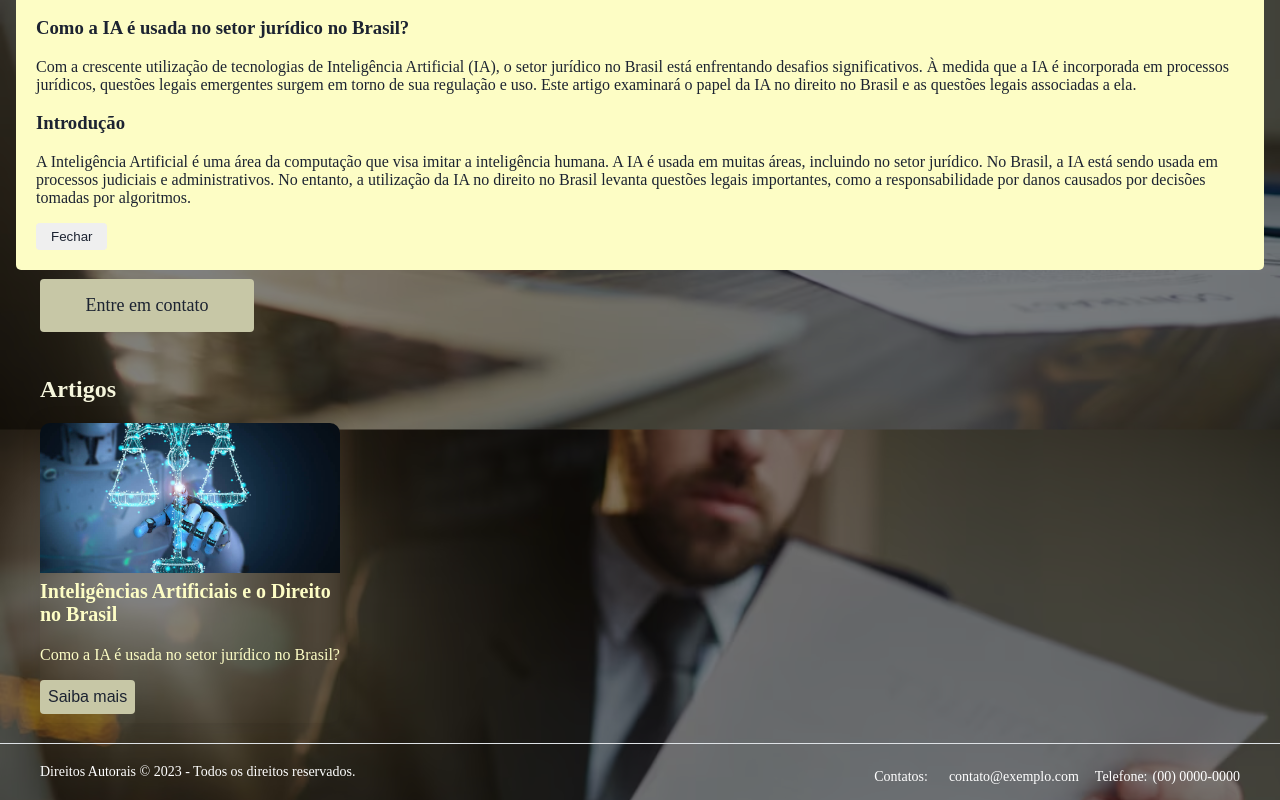
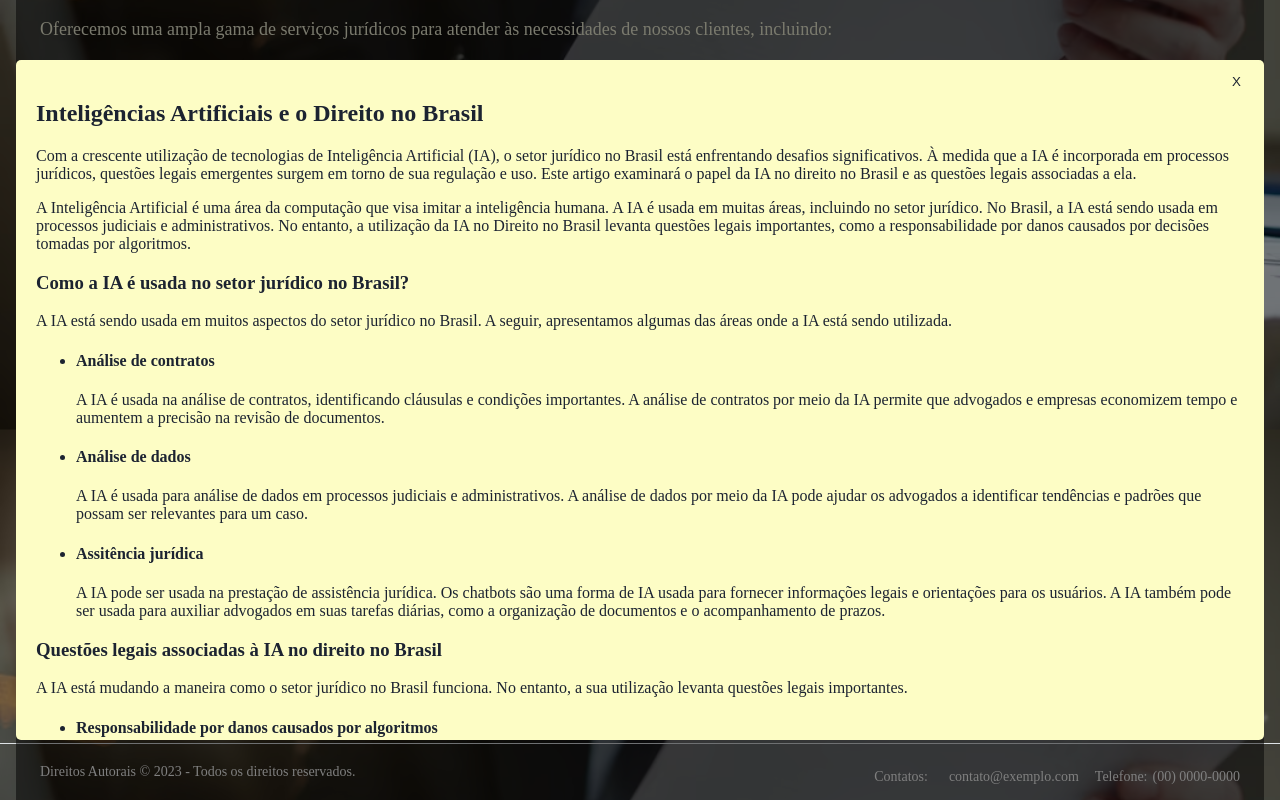
Before and after one commit to baxiclides-basso-neto/baciclides-advocacia, a React (Vite) app: page / in a window 1280 px wide. Both pictures are taken after a click on the button "Saiba mais". Shown: the part 423-1223 px from the top of the page. Built offline with nearby package versions, Linux system fonts and the light colour scheme.

Commit message:
Finish modal

```diff
--- a/src/components/modal/ModalLandingPage.jsx
+++ b/src/components/modal/ModalLandingPage.jsx
@@ -6,12 +6,100 @@ const Modal = ({ isOpen, onClose }) => {
   return (
     <ModalContainer style={{ display: isOpen ? "flex" : "none" }}>
       <ModalContent>
+        <Btn onClick={onClose}>X</Btn>
         <h2>Inteligências Artificiais e o Direito no Brasil</h2>
+
+        <p>
+          Com a crescente utilização de tecnologias de Inteligência Artificial
+          (IA), o setor jurídico no Brasil está enfrentando desafios
+          significativos. À medida que a IA é incorporada em processos
+          jurídicos, questões legais emergentes surgem em torno de sua regulação
+          e uso. Este artigo examinará o papel da IA no direito no Brasil e as
+          questões legais associadas a ela.
+        </p>
+
+        <p>
+          A Inteligência Artificial é uma área da computação que visa imitar a
+          inteligência humana. A IA é usada em muitas áreas, incluindo no setor
+          jurídico. No Brasil, a IA está sendo usada em processos judiciais e
+          administrativos. No entanto, a utilização da IA no Direito no Brasil
+          levanta questões legais importantes, como a responsabilidade por danos
+          causados por decisões tomadas por algoritmos.
+        </p>
         <h3>Como a IA é usada no setor jurídico no Brasil?</h3>
-        <p>Com a crescente utilização de tecnologias de Inteligência Artificial (IA), o setor jurídico no Brasil está enfrentando desafios significativos. À medida que a IA é incorporada em processos jurídicos, questões legais emergentes surgem em torno de sua regulação e uso. Este artigo examinará o papel da IA no direito no Brasil e as questões legais associadas a ela.</p>
-        <h3>Introdução</h3>
-        <p>A Inteligência Artificial é uma área da computação que visa imitar a inteligência humana. A IA é usada em muitas áreas, incluindo no setor jurídico. No Brasil, a IA está sendo usada em processos judiciais e administrativos. No entanto, a utilização da IA no direito no Brasil levanta questões legais importantes, como a responsabilidade por danos causados por decisões tomadas por algoritmos.</p>
-        <Btn onClick={onClose}>Fechar</Btn>
+        <p>
+          A IA está sendo usada em muitos aspectos do setor jurídico no Brasil.
+          A seguir, apresentamos algumas das áreas onde a IA está sendo
+          utilizada.
+        </p>
+        <ul>
+          <li>
+            <h4>Análise de contratos</h4>
+            <p>
+              A IA é usada na análise de contratos, identificando cláusulas e
+              condições importantes. A análise de contratos por meio da IA
+              permite que advogados e empresas economizem tempo e aumentem a
+              precisão na revisão de documentos.
+            </p>
+          </li>
+          <li>
+            <h4>Análise de dados</h4>
+            <p>
+              A IA é usada para análise de dados em processos judiciais e
+              administrativos. A análise de dados por meio da IA pode ajudar os
+              advogados a identificar tendências e padrões que possam ser
+              relevantes para um caso.
+            </p>
+          </li>
+          <li>
+            <h4>Assitência jurídica</h4>
+            <p>
+              A IA pode ser usada na prestação de assistência jurídica. Os
+              chatbots são uma forma de IA usada para fornecer informações
+              legais e orientações para os usuários. A IA também pode ser usada
+              para auxiliar advogados em suas tarefas diárias, como a
+              organização de documentos e o acompanhamento de prazos.
+            </p>
+          </li>
+        </ul>
+        <h3>Questões legais associadas à IA no direito no Brasil</h3>
+        <p>
+        A IA está mudando a maneira como o setor jurídico no Brasil funciona. No entanto, a sua utilização levanta questões legais importantes.
+        </p>
+        <ul>
+          <li>
+            <h4>Responsabilidade por danos causados por algoritmos</h4>
+            <p>
+            Um dos principais desafios legais da utilização da IA no Direito no Brasil é a responsabilidade por danos causados por algoritmos. Como a IA é usada em processos judiciais e administrativos, as decisões tomadas por algoritmos podem afetar significativamente os resultados de um caso. Se um algoritmo toma uma decisão que causa danos a um indivíduo ou empresa, quem é responsável por esses danos? Os tribunais brasileiros ainda não definiram claramente a responsabilidade nesses casos.
+            </p>
+          </li>
+          <li>
+            <h4>Violação da privacidade</h4>
+            <p>
+            Outra questão legal associada à IA no Direito no Brasil é a violação da privacidade. A IA é usada para análise de dados em processos judiciais e administrativos. Se os dados pessoais de um indivíduo são usados sem o seu consentimento, isso pode ser considerado uma violação de privacidade.
+            </p>
+          </li>
+          <li>
+            <h4>Discriminação algorítmica</h4>
+            <p>
+            A IA pode reproduzir e ampliar a discriminação humana. Isso é conhecido como discriminação algorítmica. Se um algoritmo é programado com preconceitos, ele pode tomar decisões que discriminam grupos específicos. Isso é particularmente problemático no sistema jurídico, onde a discriminação algorítmica pode afetar negativamente o tratamento justo e igualitário.
+            </p>
+          </li>
+          <li>
+            <h4>Falta de transparência</h4>
+            <p>
+            A falta de transparência dos algoritmos usados no direito no Brasil também é uma questão importante. Os algoritmos são frequentemente considerados caixas-pretas, pois seus processos de tomada de decisão não são divulgados ao público. Isso levanta questões sobre como as decisões são tomadas e como a justiça é garantida
+            </p>
+          </li>
+          <li>
+            <h4>Regulação da IA no direito no Brasil</h4>
+            <p>
+            A regulação da IA no direito no Brasil ainda é um desafio. Atualmente, não há uma legislação clara que regule o uso da IA no setor jurídico. Isso significa que muitas das questões legais associadas à IA no Direito no Brasil ainda não foram abordadas.
+            </p>
+          </li>
+        </ul>
+        <h3>Conclusão</h3>
+        <p>A utilização da Inteligência Artificial no Direito no Brasil está mudando a forma como o setor jurídico funciona. No entanto, ainda levanta questões legais.</p>
       </ModalContent>
     </ModalContainer>
   );
--- a/src/styles/Modalstyle.js
+++ b/src/styles/Modalstyle.js
@@ -9,18 +9,21 @@ export const ModalContainer = styled.div`
   right: 0;
   bottom: 0;
 
-  background-color: rgba(0, 0, 0, 0.9);
+  background-color: rgba(0, 0, 0, 0.5);
   display: flex;
   justify-content: center;
   align-items: center;
   margin: 0 1rem;
-  height: 200px;
+
 `;
 
 export const ModalContent = styled.div`
   background-color: #fdfdc5;
   padding: 20px;
   border-radius: 5px;
+  max-height: 80%;
+  overflow-y: auto;
+  position: relative;
 `;
 
 export const Btn = styled.button`
@@ -28,4 +31,10 @@ export const Btn = styled.button`
   border: none;
   border-radius: 4px;
   color: #1c2331;
+  position: absolute;
+  right: .5rem;
+  top: .5rem;
+  background-color: transparent;
+  border: none;
+  cursor: pointer;
 `;
```
